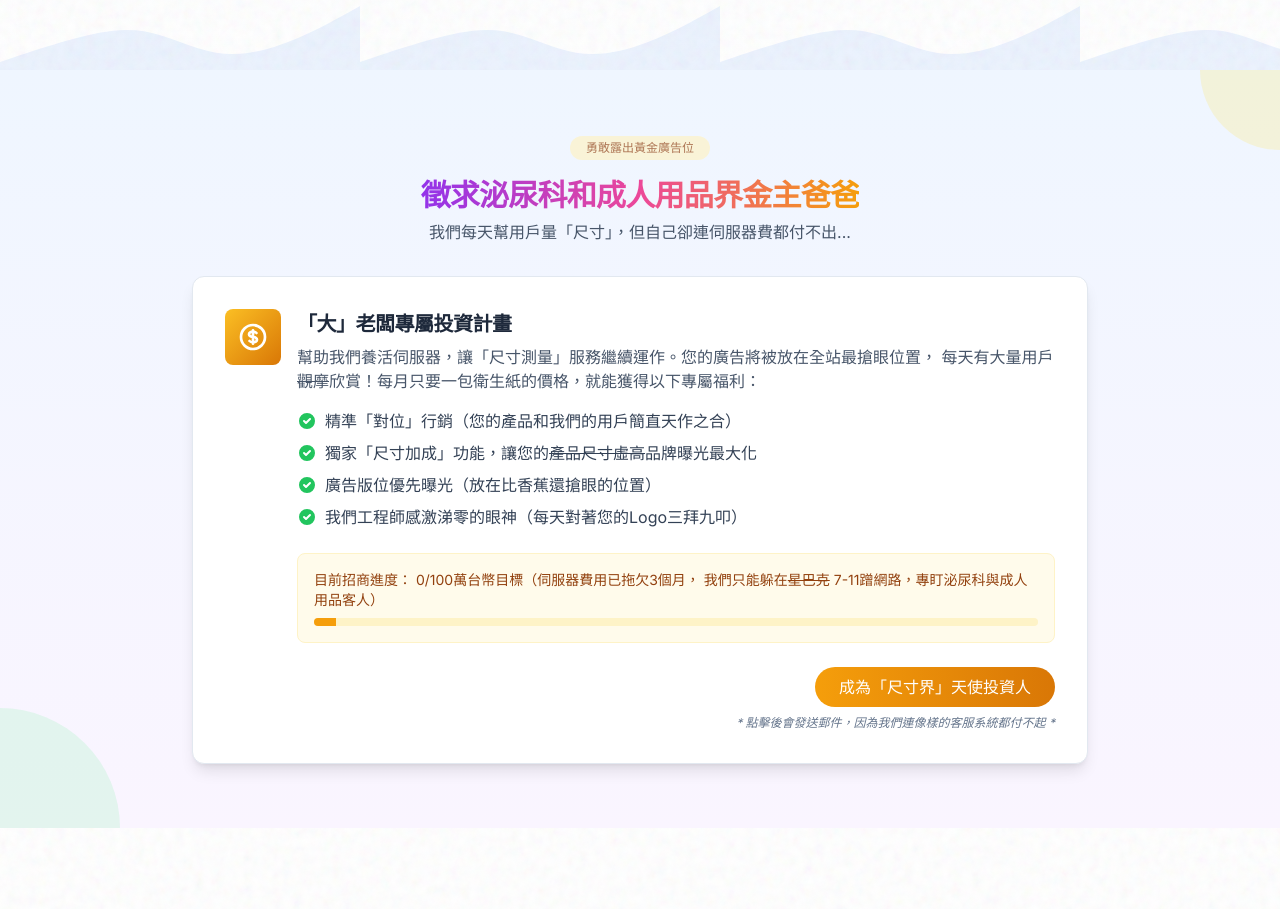
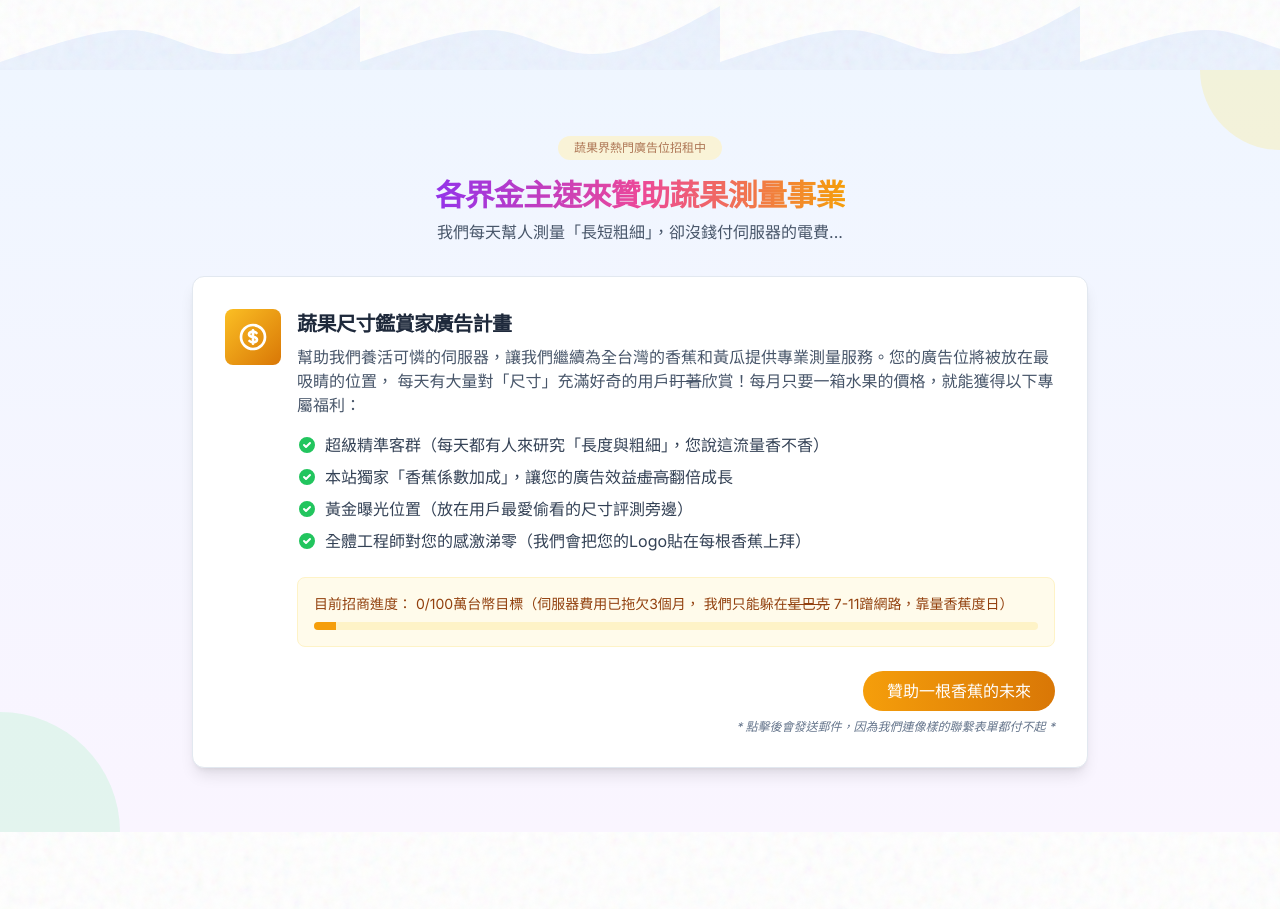
Before and after one commit to AioliaKnight/banana_test, a Next.js app: page / in a window 1280 px wide. Shown: the part 1100-2009 px from the top of the page. Built offline with nearby package versions, Linux system fonts and the light colour scheme.

Commit message:
update: 優化廣告招商文案，更符合蔬果測量主題風格並更新聯繫郵箱

```diff
--- a/src/app/page.tsx
+++ b/src/app/page.tsx
@@ -313,15 +313,15 @@ export default function Home() {
         <div className="max-w-4xl mx-auto relative">
           <div className="text-center mb-8">
             <span className="inline-block px-4 py-1 bg-amber-100 text-amber-800 text-xs font-medium rounded-full animate-pulse">
-              勇敢露出黃金廣告位
+              蔬果界熱門廣告位招租中
             </span>
             <h2 className="text-2xl sm:text-3xl font-bold mt-4 mb-2">
               <span className="text-transparent bg-clip-text bg-gradient-to-r from-purple-600 via-pink-500 to-amber-500">
-                徵求泌尿科和成人用品界金主爸爸
+                各界金主速來贊助蔬果測量事業
               </span>
             </h2>
             <p className="text-slate-600 max-w-xl mx-auto">
-              我們每天幫用戶量「尺寸」，但自己卻連伺服器費都付不出...
+              我們每天幫人測量「長短粗細」，卻沒錢付伺服器的電費...
             </p>
           </div>
 
@@ -335,11 +335,11 @@ export default function Home() {
                 </div>
                 <div className="flex-1">
                   <h3 className="text-xl font-bold text-slate-800 mb-2">
-                    「大」老闆專屬投資計畫
+                    蔬果尺寸鑑賞家廣告計畫
                   </h3>
                   <p className="text-slate-600 mb-4">
-                    幫助我們養活伺服器，讓「尺寸測量」服務繼續運作。您的廣告將被放在全站最搶眼位置，
-                    每天有大量用戶<span className="line-through">觀摩</span>欣賞！每月只要一包衛生紙的價格，就能獲得以下專屬福利：
+                    幫助我們養活可憐的伺服器，讓我們繼續為全台灣的香蕉和黃瓜提供專業測量服務。您的廣告位將被放在最吸睛的位置，
+                    每天有大量對「尺寸」充滿好奇的用戶<span className="line-through">盯著</span>欣賞！每月只要一箱水果的價格，就能獲得以下專屬福利：
                   </p>
 
                   <ul className="space-y-2 mb-6">
@@ -347,32 +347,32 @@ export default function Home() {
                       <svg className="h-5 w-5 text-green-500 flex-shrink-0 mt-0.5" fill="currentColor" viewBox="0 0 20 20" xmlns="http://www.w3.org/2000/svg">
                         <path fillRule="evenodd" d="M10 18a8 8 0 100-16 8 8 0 100 16zm3.707-9.293a1 1 0 00-1.414-1.414L9 10.586 7.707 9.293a1 1 0 00-1.414 1.414l2 2a1 1 0 001.414 0l4-4z" clipRule="evenodd"></path>
                       </svg>
-                      <span className="text-slate-700">精準「對位」行銷（您的產品和我們的用戶簡直天作之合）</span>
+                      <span className="text-slate-700">超級精準客群（每天都有人來研究「長度與粗細」，您說這流量香不香）</span>
                     </li>
                     <li className="flex items-start gap-2">
                       <svg className="h-5 w-5 text-green-500 flex-shrink-0 mt-0.5" fill="currentColor" viewBox="0 0 20 20" xmlns="http://www.w3.org/2000/svg">
                         <path fillRule="evenodd" d="M10 18a8 8 0 100-16 8 8 0 100 16zm3.707-9.293a1 1 0 00-1.414-1.414L9 10.586 7.707 9.293a1 1 0 00-1.414 1.414l2 2a1 1 0 001.414 0l4-4z" clipRule="evenodd"></path>
                       </svg>
-                      <span className="text-slate-700">獨家「尺寸加成」功能，讓您的<span className="line-through">產品尺寸虛高</span>品牌曝光最大化</span>
+                      <span className="text-slate-700">本站獨家「香蕉係數加成」，讓您的廣告效益<span className="line-through">虛高</span>翻倍成長</span>
                     </li>
                     <li className="flex items-start gap-2">
                       <svg className="h-5 w-5 text-green-500 flex-shrink-0 mt-0.5" fill="currentColor" viewBox="0 0 20 20" xmlns="http://www.w3.org/2000/svg">
                         <path fillRule="evenodd" d="M10 18a8 8 0 100-16 8 8 0 100 16zm3.707-9.293a1 1 0 00-1.414-1.414L9 10.586 7.707 9.293a1 1 0 00-1.414 1.414l2 2a1 1 0 001.414 0l4-4z" clipRule="evenodd"></path>
                       </svg>
-                      <span className="text-slate-700">廣告版位優先曝光（放在比香蕉還搶眼的位置）</span>
+                      <span className="text-slate-700">黃金曝光位置（放在用戶最愛偷看的尺寸評測旁邊）</span>
                     </li>
                     <li className="flex items-start gap-2">
                       <svg className="h-5 w-5 text-green-500 flex-shrink-0 mt-0.5" fill="currentColor" viewBox="0 0 20 20" xmlns="http://www.w3.org/2000/svg">
                         <path fillRule="evenodd" d="M10 18a8 8 0 100-16 8 8 0 100 16zm3.707-9.293a1 1 0 00-1.414-1.414L9 10.586 7.707 9.293a1 1 0 00-1.414 1.414l2 2a1 1 0 001.414 0l4-4z" clipRule="evenodd"></path>
                       </svg>
-                      <span className="text-slate-700">我們工程師感激涕零的眼神（每天對著您的Logo三拜九叩）</span>
+                      <span className="text-slate-700">全體工程師對您的感激涕零（我們會把您的Logo貼在每根香蕉上拜）</span>
                     </li>
                   </ul>
 
                   <div className="bg-amber-50 p-4 rounded-lg border border-amber-100">
                     <p className="text-amber-800 text-sm">
                       <span className="font-medium">目前招商進度：</span> 0/100萬台幣目標（伺服器費用已拖欠3個月，
-                      我們只能躲在<span className="line-through">星巴克</span> 7-11蹭網路，專盯泌尿科與成人用品客人）
+                      我們只能躲在<span className="line-through">星巴克</span> 7-11蹭網路，靠量香蕉度日）
                     </p>
                     <div className="h-2 bg-amber-100 rounded-full mt-2 overflow-hidden">
                       <div className="w-[3%] h-full bg-amber-500"></div>
@@ -382,11 +382,11 @@ export default function Home() {
               </div>
 
               <div className="mt-6 text-center sm:text-right">
-                <a href="mailto:contact@aideamed.com" className="bg-gradient-to-r from-amber-500 to-amber-600 text-white px-6 py-2 rounded-full font-medium hover:shadow-lg transform hover:scale-105 transition-all inline-block">
-                  成為「尺寸界」天使投資人
+                <a href="mailto:ad@aideamed.com" className="bg-gradient-to-r from-amber-500 to-amber-600 text-white px-6 py-2 rounded-full font-medium hover:shadow-lg transform hover:scale-105 transition-all inline-block">
+                  贊助一根香蕉的未來
                 </a>
                 <p className="text-xs text-slate-500 mt-2 italic">
-                  * 點擊後會發送郵件，因為我們連像樣的客服系統都付不起 *
+                  * 點擊後會發送郵件，因為我們連像樣的聯繫表單都付不起 *
                 </p>
               </div>
             </div>
```
